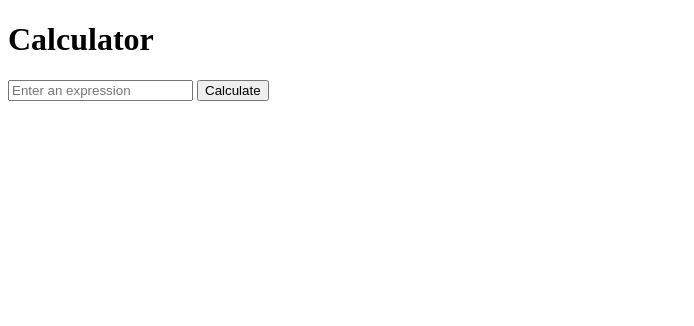
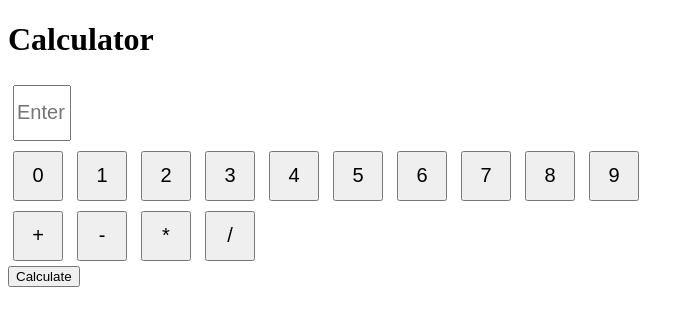
Before and after one commit to pavankolasani719/calculator, a Flask app: page / in a window 1280 px wide. Shown: the top 326 px of the page, without its empty margins (0-694 px from the left). Run offline with Flask 2, Linux system fonts and the light colour scheme.

Commit message:
Update index.html

```diff
--- a/templates/index.html
+++ b/templates/index.html
@@ -2,12 +2,50 @@
 <html>
 <head>
     <title>Calculator</title>
+    <style>
+        /* Add some basic CSS styling for buttons and input */
+        input[type="text"], input[type="button"] {
+            width: 50px;
+            height: 50px;
+            font-size: 20px;
+            margin: 5px;
+        }
+    </style>
 </head>
 <body>
     <h1>Calculator</h1>
     <form action="/calculate" method="POST">
-        <input type="text" name="expression" placeholder="Enter an expression" required>
+        <!-- Input field to enter the expression -->
+        <input type="text" id="expression" name="expression" placeholder="Enter an expression" required>
+        <br>
+
+        <!-- Buttons for numbers 0-9 and basic operations -->
+        <input type="button" value="0" onclick="addToExpression('0')">
+        <input type="button" value="1" onclick="addToExpression('1')">
+        <input type="button" value="2" onclick="addToExpression('2')">
+        <input type="button" value="3" onclick="addToExpression('3')">
+        <input type="button" value="4" onclick="addToExpression('4')">
+        <input type="button" value="5" onclick="addToExpression('5')">
+        <input type="button" value="6" onclick="addToExpression('6')">
+        <input type="button" value="7" onclick="addToExpression('7')">
+        <input type="button" value="8" onclick="addToExpression('8')">
+        <input type="button" value="9" onclick="addToExpression('9')">
+        <br>
+        <input type="button" value="+" onclick="addToExpression('+')">
+        <input type="button" value="-" onclick="addToExpression('-')">
+        <input type="button" value="*" onclick="addToExpression('*')">
+        <input type="button" value="/" onclick="addToExpression('/')">
+        <br>
+
+        <!-- Calculate button -->
         <input type="submit" value="Calculate">
     </form>
+
+    <!-- JavaScript function to update the expression -->
+    <script>
+        function addToExpression(value) {
+            document.getElementById("expression").value += value;
+        }
+    </script>
 </body>
 </html>
```
